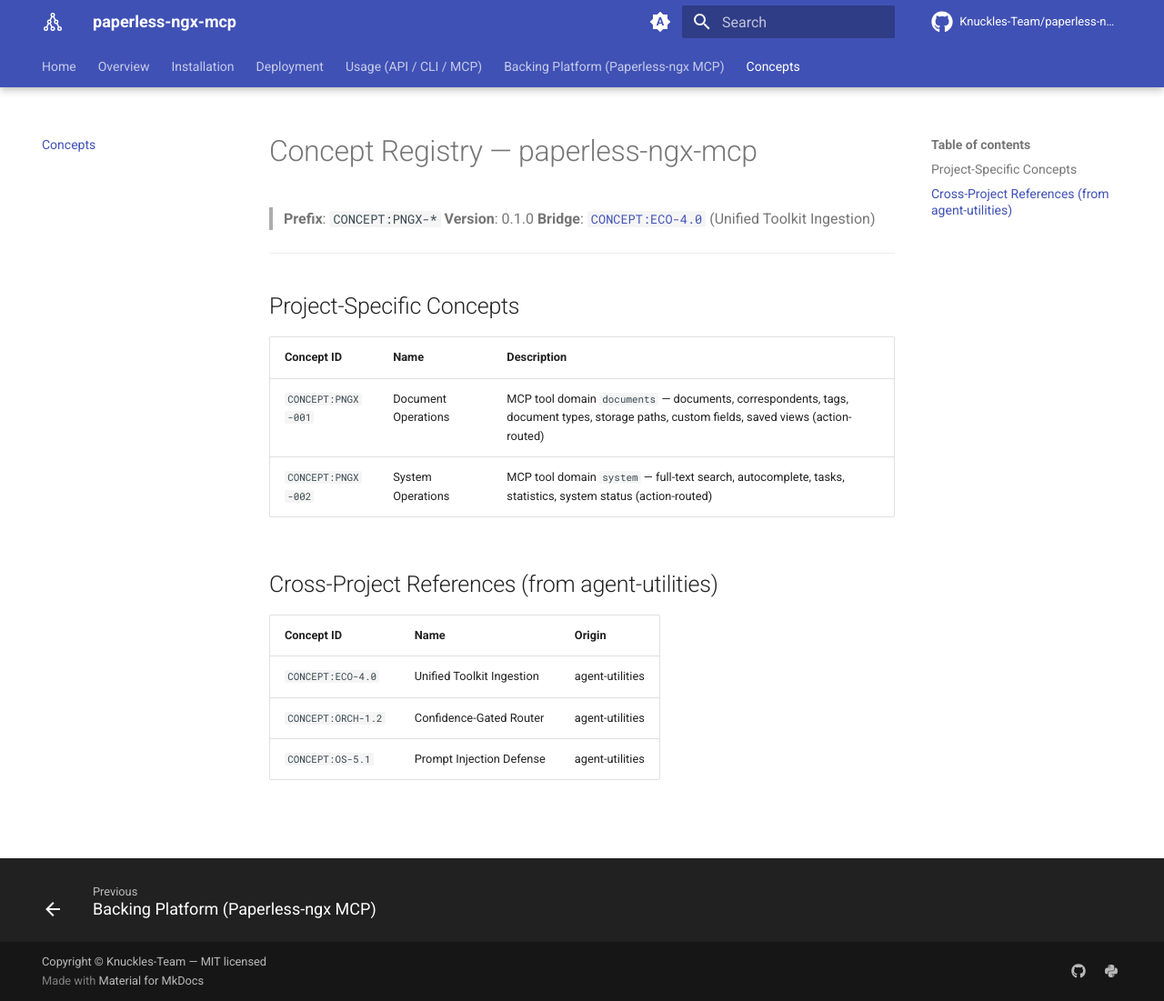
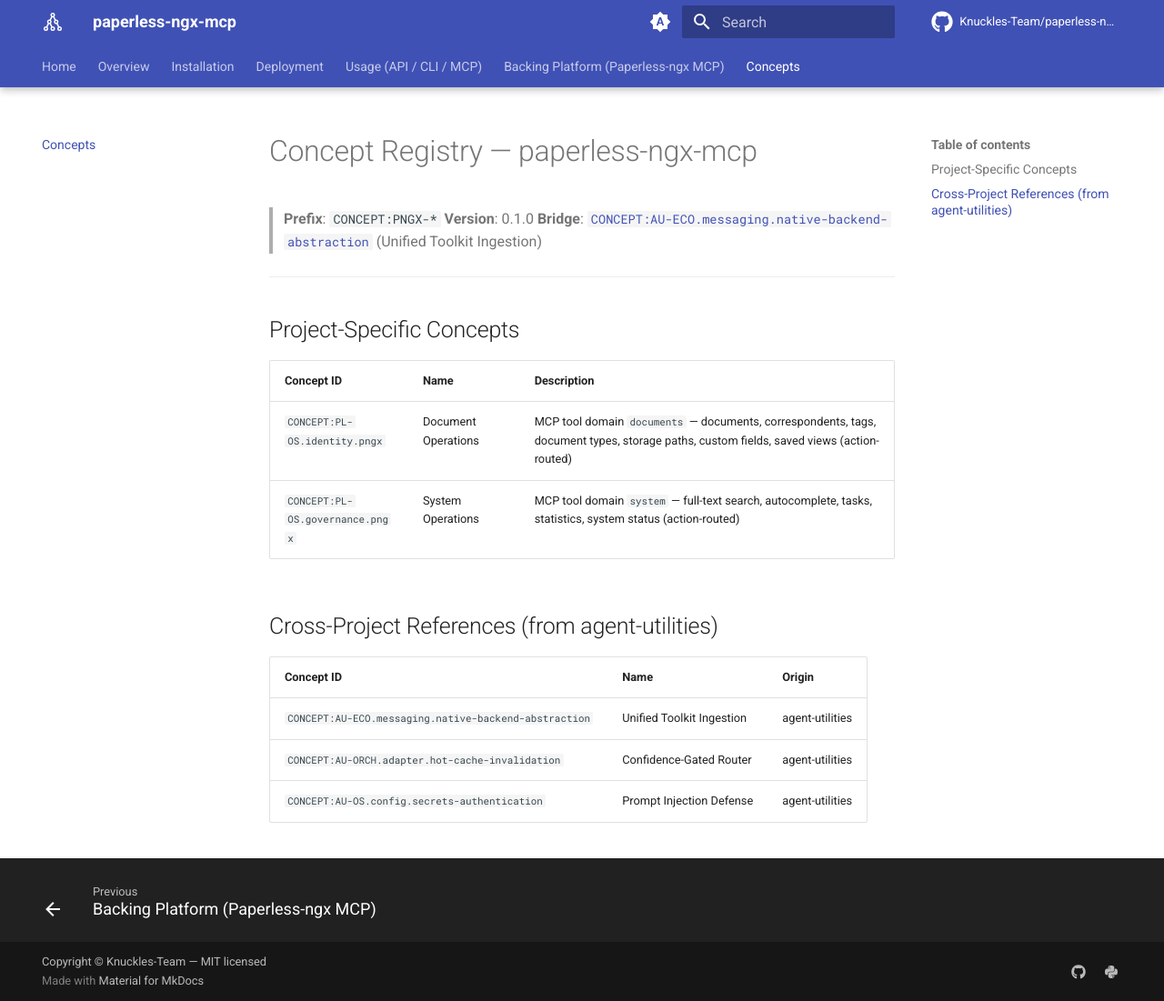
Before and after one commit to Knuckles-Team/paperless-ngx-mcp, an MkDocs documentation site: the page built from docs/concepts.md, in a window 1280 px wide and 1101 px high. Shown: the whole window at 91% size. Built offline with MkDocs 1.6.1 and Material for MkDocs 9.7.7, drawn with Linux system fonts in a browser that asks for light colours; comment, search, counter and statistics services are not loaded.

Commit message:
OKF-CIS migration: markers -> <SLUG>-<PILLAR>.<domain>.<concept>
Co-Authored-By: Claude Opus 4.8 (1M context) <noreply@anthropic.com>

```diff
--- a/docs/concepts.md
+++ b/docs/concepts.md
@@ -2,7 +2,7 @@
 
 > **Prefix**: `CONCEPT:PNGX-*`
 > **Version**: 0.1.0
-> **Bridge**: [`CONCEPT:ECO-4.0`](https://github.com/Knuckles-Team/agent-utilities/blob/main/docs/concepts.md) (Unified Toolkit Ingestion)
+> **Bridge**: [`CONCEPT:AU-ECO.messaging.native-backend-abstraction`](https://github.com/Knuckles-Team/agent-utilities/blob/main/docs/concepts.md) (Unified Toolkit Ingestion)
 
 ---
 
@@ -10,13 +10,13 @@
 
 | Concept ID | Name | Description |
 |------------|------|-------------|
-| `CONCEPT:PNGX-001` | Document Operations | MCP tool domain `documents` — documents, correspondents, tags, document types, storage paths, custom fields, saved views (action-routed) |
-| `CONCEPT:PNGX-002` | System Operations | MCP tool domain `system` — full-text search, autocomplete, tasks, statistics, system status (action-routed) |
+| `CONCEPT:PL-OS.identity.pngx` | Document Operations | MCP tool domain `documents` — documents, correspondents, tags, document types, storage paths, custom fields, saved views (action-routed) |
+| `CONCEPT:PL-OS.governance.pngx` | System Operations | MCP tool domain `system` — full-text search, autocomplete, tasks, statistics, system status (action-routed) |
 
 ## Cross-Project References (from agent-utilities)
 
 | Concept ID | Name | Origin |
 |------------|------|--------|
-| `CONCEPT:ECO-4.0` | Unified Toolkit Ingestion | agent-utilities |
-| `CONCEPT:ORCH-1.2` | Confidence-Gated Router | agent-utilities |
-| `CONCEPT:OS-5.1` | Prompt Injection Defense | agent-utilities |
+| `CONCEPT:AU-ECO.messaging.native-backend-abstraction` | Unified Toolkit Ingestion | agent-utilities |
+| `CONCEPT:AU-ORCH.adapter.hot-cache-invalidation` | Confidence-Gated Router | agent-utilities |
+| `CONCEPT:AU-OS.config.secrets-authentication` | Prompt Injection Defense | agent-utilities |
```
Also changed, not shown: docs/overview.md (+1 -1 lines), 9 other files.
